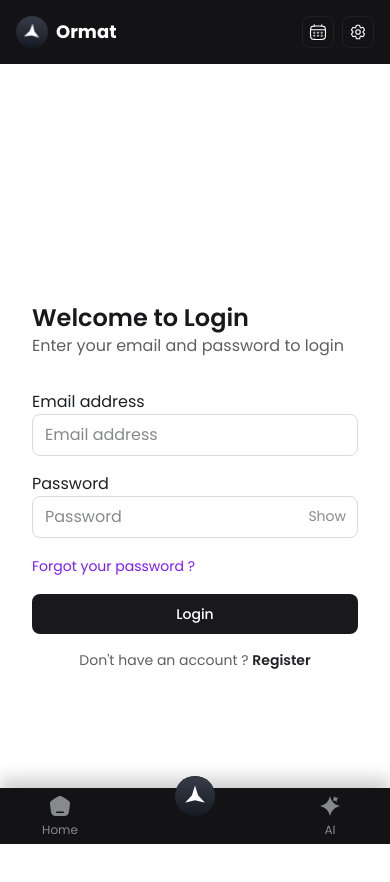
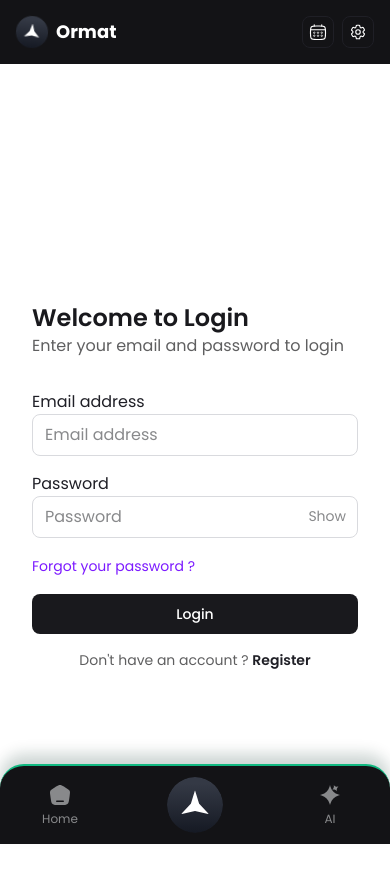
Before and after one commit to dopemukesh/ormat-todolist, a React (Vite) app: page /login in a window 390 px wide. Shown: the top 882 px of the page. Built offline with nearby package versions, Linux system fonts and the light colour scheme.

Commit message:
miner changes are made

```diff
--- a/src/Profiles/Login.jsx
+++ b/src/Profiles/Login.jsx
@@ -27,6 +27,7 @@ const Login = ({ setIsAuthenticated }) => {
       const users = JSON.parse(localStorage.getItem('users') || '[]');
       if (users.length === 0) {
         users.push({
+          name: 'Admin',
           email: 'admin12@gmail.com',
           password: 'admin12'
         });
--- a/src/components/BottomBar.jsx
+++ b/src/components/BottomBar.jsx
@@ -8,7 +8,7 @@ import { AiChatIcon } from '../assets/icons/icons.jsx';
 const BottomBar = () => {
     return (
         <>
-            <div className='fixed bottom-0 z-50 w-full flex sm:hidden justify-center  h-14 bg-white dark:bg-gray-950 shadow-up-lg shadow-gray-200/50 dark:shadow-gray-950/20'>
+            <div className='fixed bottom-0 z-50 w-full flex sm:hidden justify-center rounded-t-3xl border-t-2 border-emerald-500 h-20 bg-white dark:bg-gray-950 shadow-up-lg shadow-emerald-100/50 dark:shadow-emerald-950/20'>
                 <div className='flex items-center justify-between w-full px-8'>
                     <div className='flex items-center justify-center w-14 h-14'>
                         <NavLink to="/todo" className={({ isActive }) => isActive ? 'text-emerald-500' : 'text-gray-400 dark:text-gray-500'}>
@@ -40,6 +40,12 @@ const BottomBar = () => {
                         </NavLink>
                     </div>
 
+                    {/* Popover button */}
+                    <div className='flex items-center justify-center rounded-full hover:shadow-xl active:shadow-xl hover:shadow-emerald-100 hover:dark:shadow-emerald-800 hover:border-b-2 border-emerald-500'>
+                        <PopoverButton />
+                    </div>
+
+                    {/* AI button */}
                     <div className='flex items-center justify-center w-14 h-14'>
                         <NavLink to="/ai" className={({ isActive }) => isActive ? 'text-emerald-500' : 'text-gray-400 dark:text-gray-500'}>
                             {({ isActive }) => (
@@ -65,7 +71,7 @@ const BottomBar = () => {
                                         // this icon is for light and dark mode theme
                                         <svg width="24" height="24" viewBox="0 0 24 24"
                                             className='fill-gray-400 dark:fill-gray-500' xmlns="http://www.w3.org/2000/svg">
-                                            <path d="M12 2.03216L12.4681 3.63284C13.5862 7.45617 16.576 10.4459 20.3993 11.564L22 12.0322L20.3993 12.5003C16.576 13.6184 13.5862 16.6081 12.4681 20.4315L12 22.0322L11.5319 20.4315C10.4138 16.6081 7.42401 13.6184 3.60068 12.5003L2 12.0322L3.60068 11.564C7.42401 10.4459 10.4138 7.45617 11.5319 3.63284L12 2.03216Z"/>
+                                            <path d="M12 2.03216L12.4681 3.63284C13.5862 7.45617 16.576 10.4459 20.3993 11.564L22 12.0322L20.3993 12.5003C16.576 13.6184 13.5862 16.6081 12.4681 20.4315L12 22.0322L11.5319 20.4315C10.4138 16.6081 7.42401 13.6184 3.60068 12.5003L2 12.0322L3.60068 11.564C7.42401 10.4459 10.4138 7.45617 11.5319 3.63284L12 2.03216Z" />
                                             <path d="M15.7322 1.96826L16.1308 2.39045C17.083 3.39887 18.4835 3.85244 19.846 3.59367L20.4165 3.48534L19.9943 3.88397C18.9858 4.83611 18.5323 6.23658 18.791 7.59913L18.8994 8.16957L18.5007 7.74739C17.5486 6.73897 16.1481 6.2854 14.7856 6.54416L14.2151 6.6525L14.6373 6.25387C15.6457 5.30172 16.0993 3.90126 15.8405 2.53871L15.7322 1.96826Z" />
                                         </svg>
 
@@ -76,9 +82,9 @@ const BottomBar = () => {
                         </NavLink>
                     </div>
                 </div>
-                <div className='flex justify-center items-center h-10 w-10 absolute bottom-7 text-gray-100 dark:text-white'>
+                {/* <div className='flex justify-center items-center text-gray-100 dark:text-white'>
                     <PopoverButton />
-                </div>
+                </div> */}
 
             </div>
         </>
--- a/src/components/Popover.jsx
+++ b/src/components/Popover.jsx
@@ -1,8 +1,8 @@
 import React, { useState } from 'react';
-import logo from '../assets/ormat-circle-logo.svg';
 import update from '../assets/icons/update.svg';
 import packageJson from '../../package.json';
 import { NavLink } from 'react-router-dom';
+import { Logo } from './logo/Logo';
 
 const PopoverButton = () => {
     const [isPopoverOpen, setIsPopoverOpen] = useState(false);
@@ -14,18 +14,18 @@ const PopoverButton = () => {
     return (
         <div className="relative flex justify-center">
 
-            <button onClick={togglePopover} className="flex bg-gray-900 text-gray-100 rounded-full">
-                <img src={logo} alt="logo" className="hover:animate-spin transition-all duration-900" />
+            <button onClick={togglePopover} className="flex bg-gray-900 text-gray-100 rounded-full hover:animate-spin transition-all duration-900">
+                <Logo />
             </button>
 
             {isPopoverOpen && (
                 <div id="my-popover" className="absolute flex flex-col items-center gap-4 bottom-20 w-[406px] bg-white dark:bg-gray-900 border-2 border-gray-200 dark:border-gray-800 text-gray-900 dark:text-gray-300 p-4 rounded-xl shadow-lg">
-                    <img src={update} alt="logo" className="w-14 animate-pulse transition-all duration-900" />
+                    <img src={update} alt="logo" className="w-14 transition-all duration-900 dark:invert dark:opacity-50" />
                     <h2 className="font-bold mb-2">Updated</h2>
                     <p className="text-center">
                         Your application is updated: <strong>v{packageJson.version}</strong>. You are already using updated app.
                     </p>
-                    <NavLink to='/' reloadDocument>
+                    <NavLink to={-1} reloadDocument>
                         <button className="flex justify-center items-center gap-2 rounded-lg bg-gray-950 dark:bg-white active:bg-gray-900 dark:active:bg-gray-200 border border-gray-600/40 dark:border-gray-800/40 px-4 py-2 text-gray-100 dark:text-gray-900 text-sm whitespace-nowrap">
                             Close Now
                         </button>
--- a/src/components/Settings.jsx
+++ b/src/components/Settings.jsx
@@ -46,7 +46,7 @@ const Menu = () => {
                                     />
                                 </div>
                                 <div className="ml-3">
-                                    <h3 className="text-md font-semibold text-gray-950 dark:text-gray-200">{user?.name || 'Guest'}</h3>
+                                    <h3 className="text-md font-semibold text-gray-950 dark:text-gray-200">{user?.name || 'Username'}</h3>
                                     <p className="text-sm text-gray-500 dark:text-gray-400">Manage your profile</p>
                                 </div>
                             </div>
--- /dev/null
+++ b/src/components/logo/Logo.jsx
@@ -0,0 +1,19 @@
+import React from 'react'
+
+export const Logo = () => {
+    return (
+        <div className='w-14 h-14 bg-white dark:bg-gray-950 overflow-hidden rounded-full'>
+            <svg viewBox="0 0 2000 2000" fill="none" xmlns="http://www.w3.org/2000/svg">
+                <rect width="2000" height="2000" rx="1000" fill="url(#paint0_linear_33_38)" />
+                <path d="M992.346 495.768C994.653 488.22 1005.34 488.22 1007.65 495.768L1147.59 953.615C1147.95 954.777 1148.56 955.844 1149.39 956.733L1475.93 1306.85C1481.31 1312.62 1475.97 1321.88 1468.27 1320.1L1001.8 1212.37C1000.61 1212.1 999.381 1212.1 998.196 1212.37L531.718 1320.1C524.027 1321.88 518.684 1312.62 524.068 1306.85L850.602 956.733C851.432 955.844 852.047 954.777 852.403 953.615L992.346 495.768Z" fill="white" />
+                <defs>
+                    <linearGradient id="paint0_linear_33_38" x1="1000" y1="241.667" x2="1000" y2="2000" gradientUnits="userSpaceOnUse">
+                        <stop stopColor="#343945" />
+                        <stop offset="1" stopColor="#151923" />
+                    </linearGradient>
+                </defs>
+            </svg>
+
+        </div>
+    )
+}
```
Also changed, not shown: src/assets/icons/update.svg.
